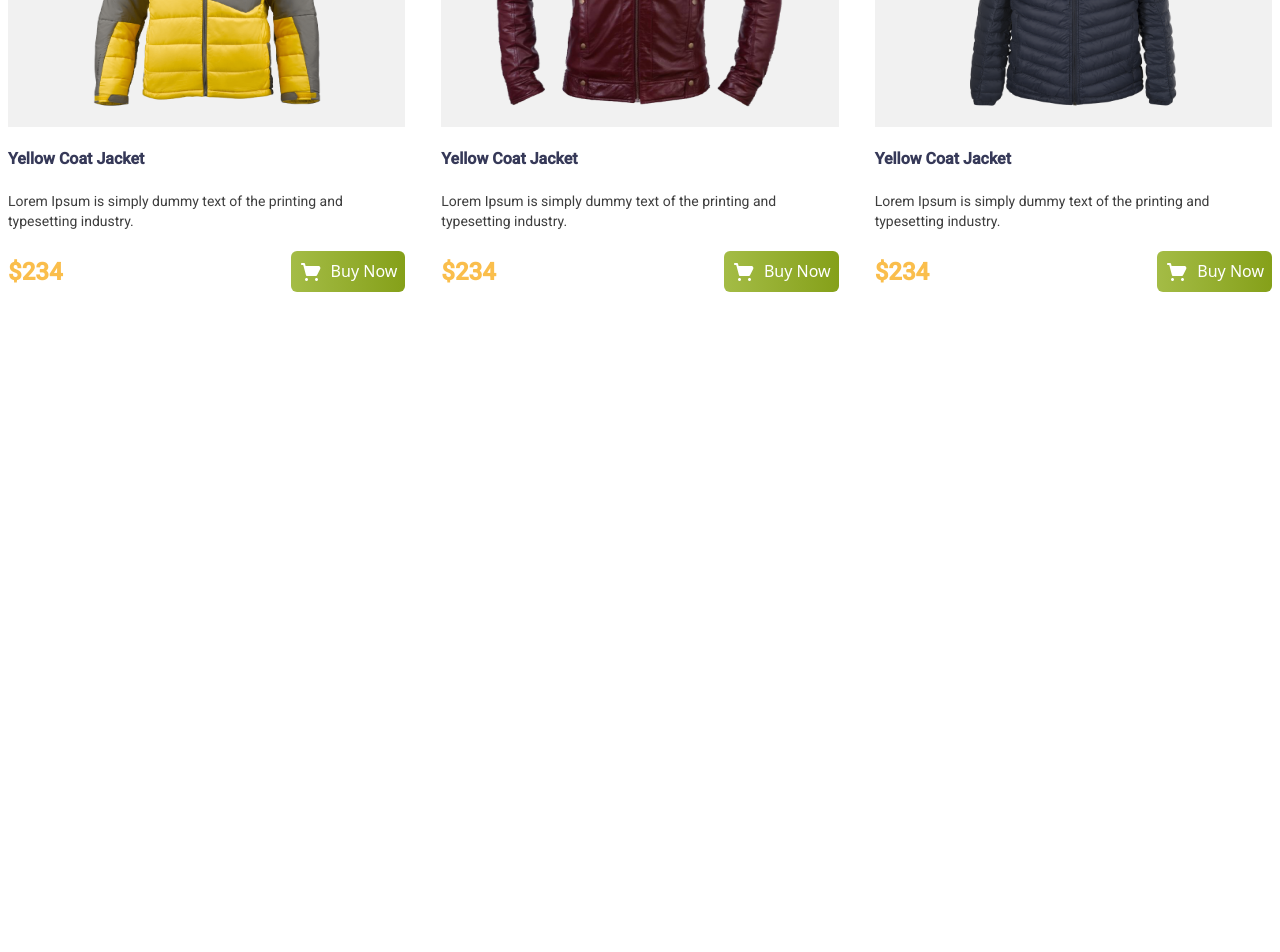
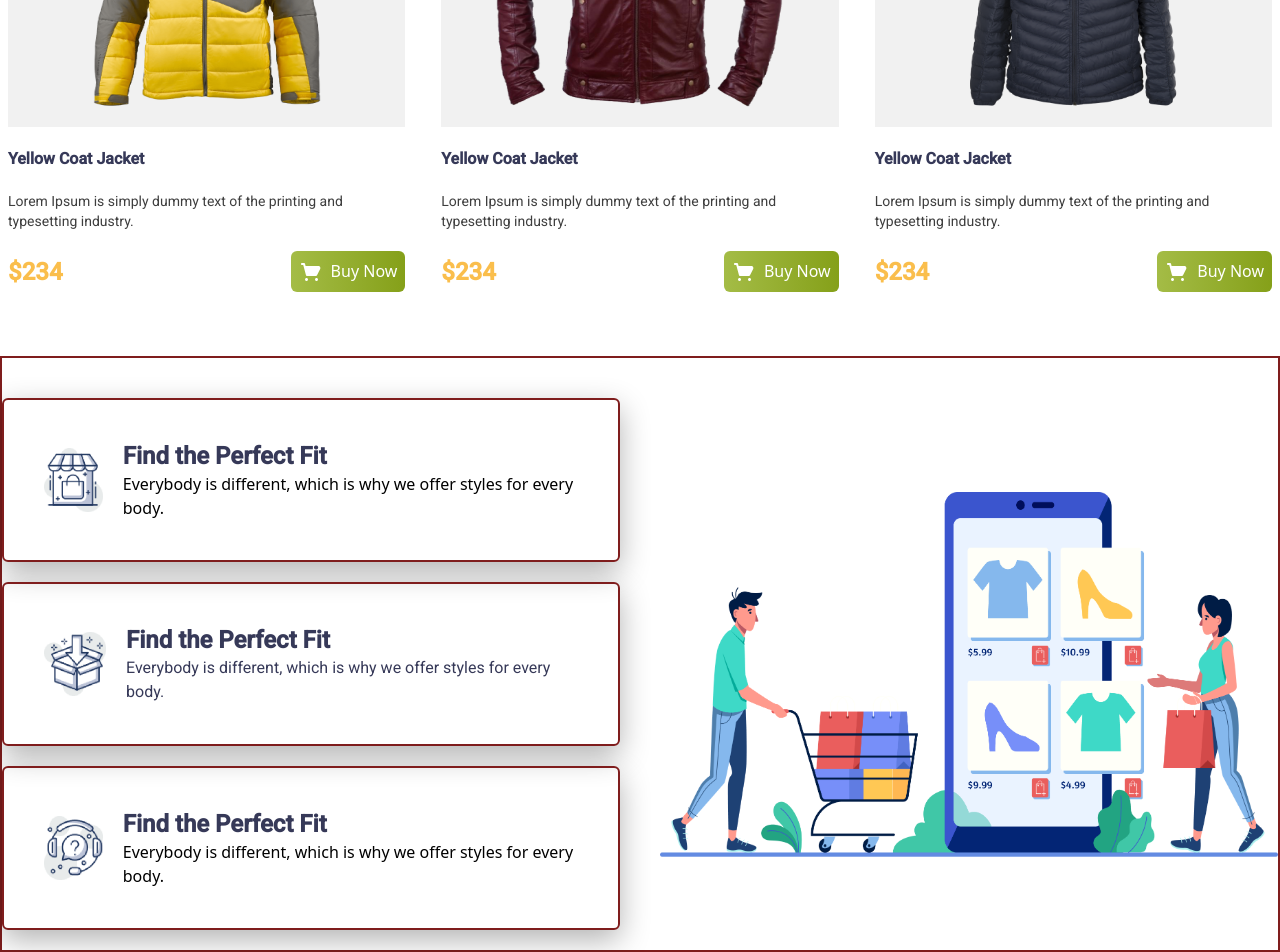
Before and after one commit to Fariha1865/Penguin-Fashion-site-with-Tailwind, a plain HTML site: page index.html in a window 1280 px wide. Shown: the part 1558-2510 px from the top of the page. Before the commit the page ends 1858 px from the top, so only its background shows below. Drawn offline with nearby package versions, Linux system fonts and the light colour scheme.

Commit message:
cart section created

```diff
--- a/index.html
+++ b/index.html
@@ -197,7 +197,60 @@
             </div>
 
         </div>
+        </div>
 
+        <!-- Cart Section -->
+
+        <div class=" flex items-center gap-10 max-w-7xl my-0 mx-auto mt-14 pt-10 border-2 border-solid border-red-900">
+            <!-- Cart-Left -->
+            <div class="w-1/2">
+                <!-- Cart-1 -->
+                <div class="flex items-center gap-5 p-10 shadow-[0_10px_30px_-0px_rgba(0,0,0,0.3)] mb-5 rounded-md  border-2 border-solid border-red-900">
+                     <!-- cart-1-left -->
+                     <div>
+                        <img src="icons/house.png" alt="" class="w-16 h-16">
+                     </div>
+                     <!-- cart-1-left -->
+                     <div>
+                        <h1 class="text-[#363958] text-2xl font-bold font-roboto">Find the Perfect Fit</h1>
+                        <p>Everybody is different, which is why we
+                            offer styles for every body.</p>
+                     </div>
+                </div>
+
+                <!-- CART-2 -->
+                <div class="flex items-center gap-5 p-10 mb-5 border-2 shadow-[0_10px_30px_-0px_rgba(0,0,0,0.3)] rounded-md  border-solid border-red-900">
+                    <!-- cart-2-left -->
+                    <div>
+                       <img src="icons/BOX.png" alt="" class="w-16 h-16">
+                    </div>
+                    <!-- cart-2-left -->
+                    <div>
+                       <h1 class="text-[#363958] text-2xl font-bold font-roboto">Find the Perfect Fit</h1>
+                       <p class="text-[#363958] font-normal font-roboto">Everybody is different, which is why we
+                           offer styles for every body.</p>
+                    </div>
+               </div>
+
+               <!-- cART -3 -->
+               <div class="flex items-center gap-5 p-10 mb-5 border-2 shadow-[0_10px_30px_-0px_rgba(0,0,0,0.3)] rounded-md border-solid border-red-900">
+                <!-- cart-3-left -->
+                <div>
+                   <img src="icons/question.png" alt="" class="w-16 h-16">
+                </div>
+                <!-- cart-3-left -->
+                <div>
+                   <h1 class="text-[#363958] text-2xl font-bold font-roboto">Find the Perfect Fit</h1>
+                   <p>Everybody is different, which is why we
+                       offer styles for every body.</p>
+                </div>
+           </div>
+            </div>
+             <!-- Cart-Right -->
+             <div class="w-1/2">
+                <img src="images/shopping.png" alt="">
+             </div>
+        </div>
     </main>
 </body>
 </html>
```
